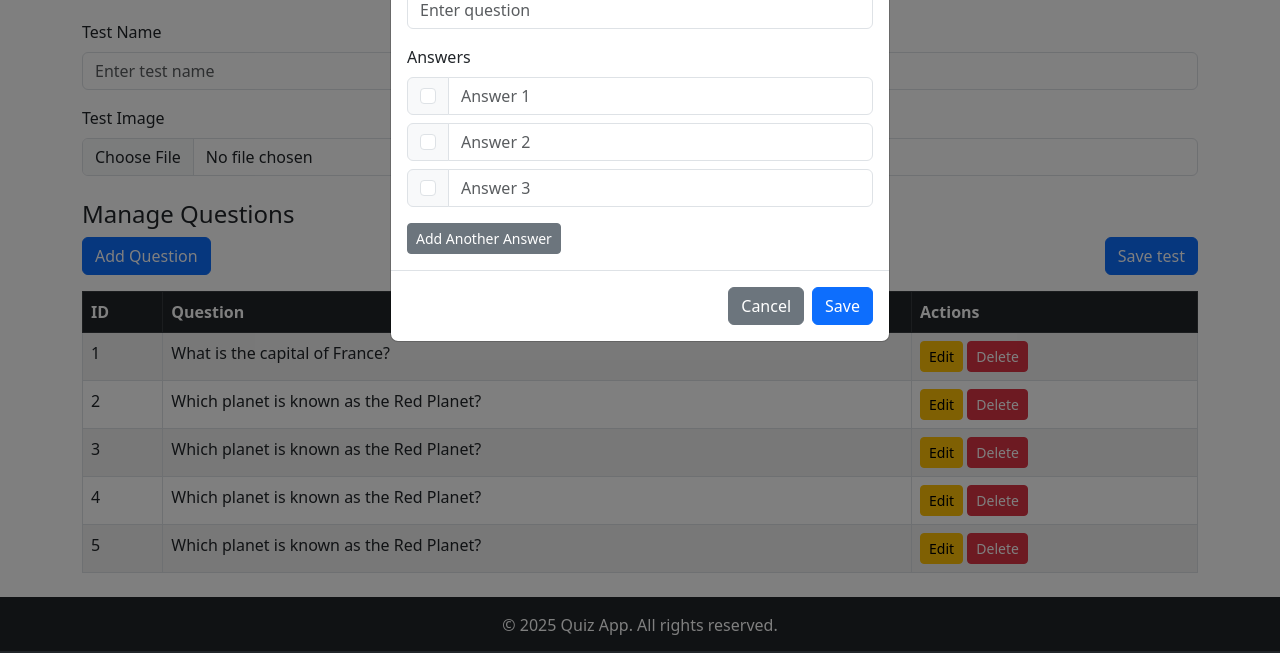
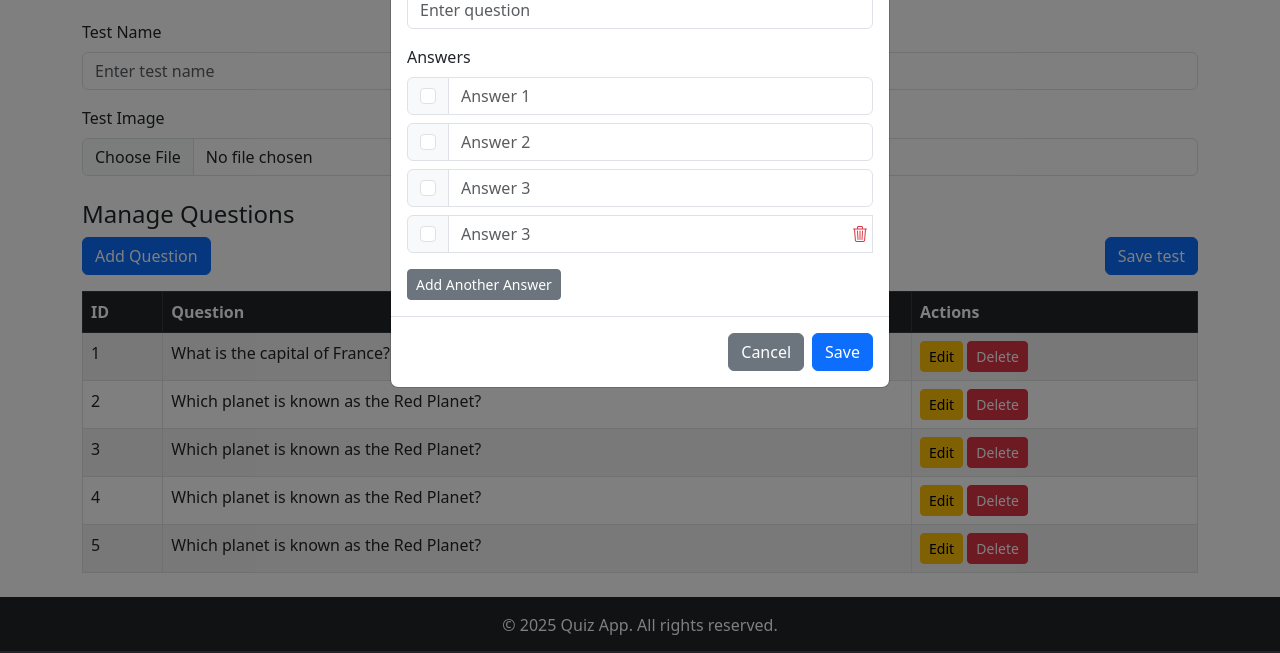
Before and after one commit to nguyenquangan318/quiz-project, a plain HTML site: page test.html in a window 1280 px wide. Shown: the part 149-802 px from the top of the page. Drawn offline with nearby package versions, Linux system fonts and the light colour scheme.

```diff
--- a/test.html
+++ b/test.html
@@ -7,6 +7,7 @@
     <title>Quiz App - category</title>
     <link rel="stylesheet" href="styles.css">
     <link rel="stylesheet" href="https://cdn.jsdelivr.net/npm/bootstrap@5.3.0/dist/css/bootstrap.min.css">
+    <link rel="stylesheet" href="https://cdn.jsdelivr.net/npm/bootstrap-icons@1.11.3/font/bootstrap-icons.min.css">
 </head>
 
 <body>
@@ -151,6 +152,13 @@
                             </div>
                             <input type="text" class="form-control" placeholder="Answer 3">
                         </div>
+                        <div class="input-group mb-2">
+                            <div class="input-group-text">
+                                <input class="form-check-input mt-0" type="checkbox" name="correctAnswer">
+                            </div>
+                            <input type="text" class="form-control" placeholder="Answer 3">
+                            <i class="bi bi-trash3 position-absolute text-danger" style="right: 5px; top: 6.8px;"></i>
+                        </div>
                     </div>
                     <button type="button" class="btn btn-secondary btn-sm mt-2" id="addAnswer">Add Another
                         Answer</button>
```
